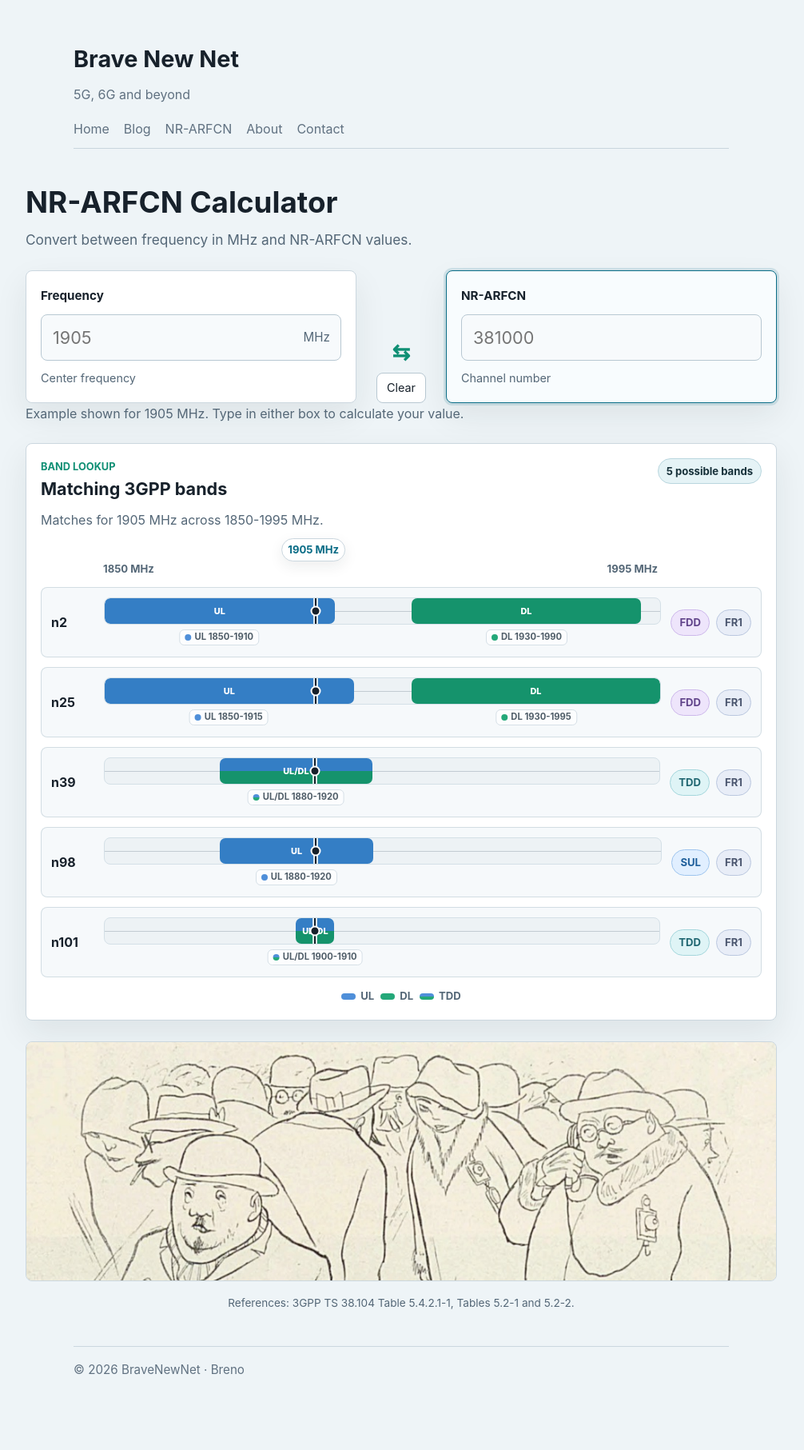
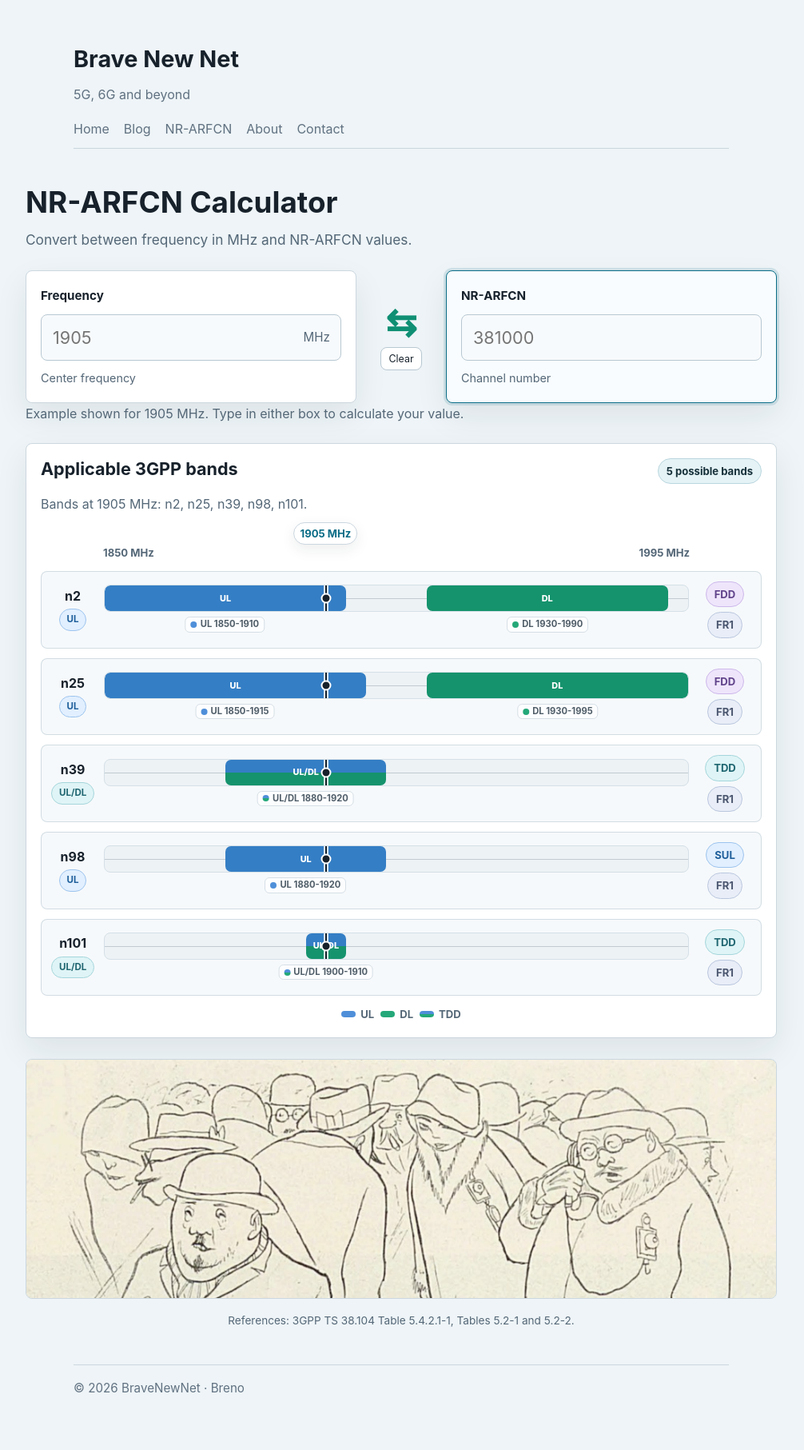
Before and after one commit to blevic/blevic.github.io, a Jekyll site: the page built from nrarfcn-calculator/index.html, in a window 1280 px wide. Shown: the whole page at 80% size, without its empty margins (138-1144 px from the left). Built offline with Jekyll 4.4.1, drawn with Linux system fonts in a browser that asks for light colours; before the commit the page ends 1790 px from its top, so only the background shows below that.

Commit message:
Calculator enhancements (#7)
Style fixes.

```diff
--- a/assets/js/nrarfcn-calculator.js
+++ b/assets/js/nrarfcn-calculator.js
@@ -428,6 +428,33 @@
       firstRange.high === secondRange.high;
   }
 
+  function getBandFrequencySideLabel(match, frequency) {
+    var inUplink = !!(match.uplink && frequencyIsInRange(frequency, match.uplink.low, match.uplink.high));
+    var inDownlink = !!(match.downlink && frequencyIsInRange(frequency, match.downlink.low, match.downlink.high));
+
+    if (match.duplexMode === "TDD" && rangesAreSame(match.uplink, match.downlink)) {
+      return "UL/DL";
+    }
+
+    if (inDownlink && !inUplink) {
+      return "DL";
+    }
+
+    if (inUplink && !inDownlink) {
+      return "UL";
+    }
+
+    if (inUplink && inDownlink) {
+      return match.duplexMode === "TDD" ? "UL/DL" : "UL/DL";
+    }
+
+    if (match.duplexMode === "TDD") {
+      return "UL/DL";
+    }
+
+    return match.downlink ? "DL" : "UL";
+  }
+
   function createChip(text) {
     return createElement("span", "band-result-chip band-result-chip-" + String(text).toLowerCase(), text);
   }
@@ -642,7 +669,9 @@
 
   function createBandVisualRow(match, bounds, frequency) {
     var row = createElement("div", "band-visual-row");
+    var bandHeader = createElement("div", "band-visual-header");
     var band = createElement("strong", "band-visual-name", match.band);
+    var statusTag;
     var chartGroup = createElement("div", "band-visual-chart");
     var chart = createElement("div", "band-range-track");
     var chips = createElement("div", "band-result-chips");
@@ -661,26 +690,34 @@
     );
 
     if (typeof match.closestDistance === "number" && match.closestDistance > 0) {
-      chips.appendChild(createChip("Closest"));
+      statusTag = createChip("Closest");
+      statusTag.classList.add("band-visual-closest-tag");
+      bandHeader.append(band, statusTag);
       row.className += " band-visual-row-closest";
+    } else {
+      var duplexLabel = getBandFrequencySideLabel(match, frequency);
+      statusTag = createChip(duplexLabel);
+      statusTag.classList.add("band-visual-duplex-tag");
+      statusTag.classList.add("band-visual-duplex-tag-" + duplexLabel.toLowerCase().replace("/", ""));
+      bandHeader.append(band, statusTag);
     }
 
-    row.append(band, chartGroup, chips);
+    row.append(bandHeader, chartGroup, chips);
 
     return row;
   }
 
   function getClosestBandCopy(matches) {
     var distanceText = formatResult(matches[0].closestDistance) + " MHz away";
-    var details = matches.map(function (match) {
-      return match.band + " " + match.closestLabel + " edge at " + formatResult(match.closestFrequency) + " MHz";
+    var bands = matches.map(function (match) {
+      return match.band;
     });
 
     if (matches.length === 1) {
-      return "Closest band: " + details[0] + " (" + distanceText + ").";
+      return "Closest band: " + bands[0] + " (" + distanceText + ").";
     }
 
-    return "Closest bands: " + details.join(", ") + " (" + distanceText + ").";
+    return "Closest bands: " + bands.join(", ") + " (" + distanceText + ").";
   }
 
   function createBandVisualAxis(bounds, frequency) {
@@ -820,7 +857,7 @@
         bounds = getBandChartBounds(closestMatches, frequency);
         bandResultsState.classList.add("is-no-exact");
         bandResultsState.textContent = "No exact band";
-        bandResultsCopy.textContent = "No 5G NR band covers " + frequencyText + " MHz. " + getClosestBandCopy(closestMatches);
+        bandResultsCopy.textContent = "No 5G NR band at " + frequencyText + " MHz. " + getClosestBandCopy(closestMatches);
         renderBandRows(bandResultList, [
           createBandVisual(closestMatches, frequency, bounds)
         ]);
@@ -830,7 +867,9 @@
       bounds = getBandChartBounds(matches, frequency);
       bandResultsState.classList.remove("is-no-exact");
       bandResultsState.textContent = matches.length === 1 ? "1 band" : matches.length + " possible bands";
-      bandResultsCopy.textContent = "Matches for " + frequencyText + " MHz across " + formatResult(bounds.min) + "-" + formatResult(bounds.max) + " MHz.";
+      bandResultsCopy.textContent = "Bands at " + frequencyText + " MHz: " + matches.map(function (match) {
+        return match.band;
+      }).join(", ") + ".";
       renderBandRows(bandResultList, [
         createBandVisual(matches, frequency, bounds)
       ]);
--- a/assets/style.css
+++ b/assets/style.css
@@ -125,7 +125,7 @@ pre code{
   display: grid;
   grid-template-columns: minmax(0, 1fr) auto minmax(0, 1fr);
   gap: 14px;
-  align-items: stretch;
+  align-items: center;
 }
 
 .converter-panel {
@@ -196,16 +196,19 @@ pre code{
 }
 
 .converter-middle {
-  display: grid;
-  gap: 12px;
-  align-content: end;
-  justify-items: center;
+  display: flex;
+  flex-direction: column;
+  align-items: center;
+  justify-content: center;
+  gap: 8px;
   min-width: 84px;
+  align-self: center;
+  justify-self: center;
 }
 
 .converter-arrow {
   color: var(--accent2);
-  font-size: 1.7rem;
+  font-size: 2.95rem;
   font-weight: 700;
   line-height: 1;
 }
@@ -233,9 +236,9 @@ pre code{
 }
 
 .ghost-button-small {
-  min-height: 34px;
-  padding: 6px 12px;
-  font-size: 0.9rem;
+  min-height: 24px;
+  padding: 3px 9px;
+  font-size: 0.78rem;
 }
 
 .calculator-references {
@@ -325,9 +328,9 @@ pre code{
 }
 
 .band-result-chip-closest {
-  color: #48525b;
-  background: #dde4ea;
-  border-color: #b5c2cc;
+  color: #9b3535;
+  background: #fde7e7;
+  border-color: #e3a8a8;
 }
 
 .band-results-copy {
@@ -361,9 +364,10 @@ pre code{
 .band-result-chips {
   display: flex;
   flex: 0 0 auto;
-  flex-wrap: wrap;
-  gap: 8px;
-  justify-content: flex-end;
+  flex-direction: column;
+  gap: 6px;
+  align-items: center;
+  width: var(--band-chip-col, auto);
 }
 
 .band-result-row-empty {
@@ -394,6 +398,10 @@ pre code{
 }
 
 .band-range-visual {
+  --band-row-padding: 12px;
+  --band-name-col: 54px;
+  --band-chip-col: 66px;
+  --band-row-gap: 12px;
   display: grid;
   gap: 12px;
 }
@@ -401,7 +409,7 @@ pre code{
 .band-range-axis {
   position: relative;
   height: 42px;
-  margin: 0 130px 0 78px;
+  margin: 0 calc(var(--band-row-padding) + var(--band-chip-col) + var(--band-row-gap)) 0 calc(var(--band-row-padding) + var(--band-name-col) + var(--band-row-gap));
   color: var(--muted);
   font-size: 0.82rem;
   font-weight: 700;
@@ -473,25 +481,69 @@ pre code{
 
 .band-visual-row {
   display: grid;
-  grid-template-columns: 54px minmax(0, 1fr) auto;
-  gap: 12px;
+  grid-template-columns: var(--band-name-col) minmax(0, 1fr) var(--band-chip-col);
+  gap: var(--band-row-gap);
   align-items: center;
   min-width: 0;
-  padding: 12px;
+  padding: var(--band-row-padding);
   background: rgba(239, 245, 248, 0.58);
   border: 1px solid rgba(203, 215, 223, 0.82);
   border-radius: 8px;
 }
 
 .band-visual-row-closest {
-  background: rgba(236, 241, 244, 0.74);
-  border-color: rgba(196, 207, 215, 0.92);
+  background: rgba(251, 242, 242, 0.8);
+  border-color: rgba(216, 183, 183, 0.95);
+}
+
+.band-visual-header {
+  display: grid;
+  gap: 6px;
+  align-content: start;
+  justify-items: center;
 }
 
 .band-visual-name {
   color: var(--text);
   font-size: 1rem;
   line-height: 1.2;
+  text-align: center;
+}
+
+.band-visual-closest-tag {
+  justify-self: start;
+  padding: 3px 9px;
+  font-size: 0.72rem;
+  color: #a33a3a;
+  background: #fdecec;
+  border: 1px solid #e1aaaa;
+}
+
+.band-visual-duplex-tag {
+  justify-self: center;
+  padding: 3px 9px;
+  font-size: 0.72rem;
+  color: #4f5d68;
+  background: #eef3f6;
+  border: 1px solid #c8d4dc;
+}
+
+.band-visual-duplex-tag-ul {
+  color: #1f5f9b;
+  background: #e1efff;
+  border-color: #9dc4ee;
+}
+
+.band-visual-duplex-tag-dl {
+  color: #167050;
+  background: #def7eb;
+  border-color: #98d9bd;
+}
+
+.band-visual-duplex-tag-uldl {
+  color: #1f6671;
+  background: #dff4f6;
+  border-color: #a4d6dc;
 }
 
 .band-visual-chart {
@@ -789,9 +841,44 @@ body.nrarfcn-body {
 }
 
 .nrarfcn-body .band-result-chip-closest {
-  color: #48525b;
-  background: #dde4ea;
-  border-color: #b5c2cc;
+  color: #9b3535;
+  background: #fde7e7;
+  border-color: #e3a8a8;
+}
+
+.nrarfcn-body .band-visual-duplex-tag {
+  color: #4f5d68;
+  background: #eef3f6;
+  border-color: #c8d4dc;
+}
+
+.nrarfcn-body .band-visual-duplex-tag-ul {
+  color: #1f5f9b;
+  background: #e1efff;
+  border-color: #9dc4ee;
+}
+
+.nrarfcn-body .band-visual-duplex-tag-dl {
+  color: #167050;
+  background: #def7eb;
+  border-color: #98d9bd;
+}
+
+.nrarfcn-body .band-visual-duplex-tag-uldl {
+  color: #1f6671;
+  background: #dff4f6;
+  border-color: #a4d6dc;
+}
+
+.nrarfcn-body .band-visual-closest-tag {
+  color: #a33a3a;
+  background: #fdecec;
+  border-color: #e1aaaa;
+}
+
+.nrarfcn-body .band-visual-row-closest {
+  background: #fbf2f2;
+  border-color: #d8b7b7;
 }
 
 .band-results-state.is-no-exact {
@@ -850,6 +937,13 @@ body.nrarfcn-body {
 
   .converter-middle {
     width: 100%;
+    min-width: 0;
+    align-self: stretch;
+    justify-self: stretch;
+  }
+
+  .converter-arrow {
+    margin: 0 auto;
   }
 
   .ghost-button {
@@ -873,10 +967,11 @@ body.nrarfcn-body {
 
   .band-result-chips {
     justify-content: flex-start;
+    width: auto;
   }
 
   .band-range-axis {
-    margin: 0 0 0 0;
+    margin: 0;
   }
 
   .band-range-legend {
--- a/nrarfcn-calculator/index.html
+++ b/nrarfcn-calculator/index.html
@@ -38,8 +38,7 @@ body_class: nrarfcn-body
   <section class="band-results" aria-labelledby="band-results-title">
     <div class="band-results-heading">
       <div>
-        <p class="band-results-eyebrow">Band lookup</p>
-        <h2 id="band-results-title">Matching 3GPP bands</h2>
+        <h2 id="band-results-title">Applicable 3GPP bands</h2>
       </div>
       <span class="band-results-state" id="band-results-state">Waiting for input</span>
     </div>
```
